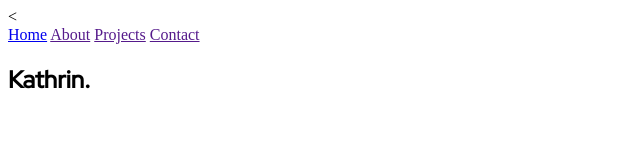
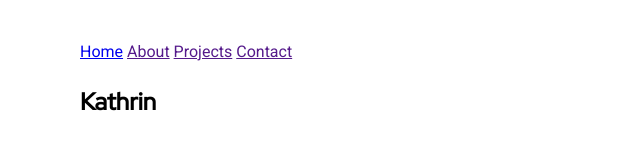
Before and after one commit to whoopsiedaisies/crispyrobot, a plain HTML site: page index.html in a window 1280 px wide. Shown: the whole page, without its empty margins (0-640 px from the left). Drawn offline with Linux system fonts and the light colour scheme; files that its build step writes are made by us from their sources.

Commit message:
move index

```diff
--- a/pages/index.html
+++ b/index.html
@@ -1,4 +1,4 @@
-<<!DOCTYPE html>
+<!DOCTYPE html>
 <html lang="en" dir="ltr">
 
   <head>
@@ -25,7 +25,7 @@
     </header>
 
       <section>
-        <h1>Kathrin.</h1>
+        <h1>Kathrin</h1>
       </section>
 
   </body>
--- a/style/style.css
+++ b/style/style.css
@@ -13,8 +13,16 @@
 }
 
 body {
+  font-family: 'Roboto';
+  font-size: 16px;
+  line-height: 1.5;
+
   background-color: var(--background);
+  color: var(--text-color);
+	margin: 40px auto 40px auto;
+	width: 1120px;
 }
+
 
 header {
   display: flex;
```
